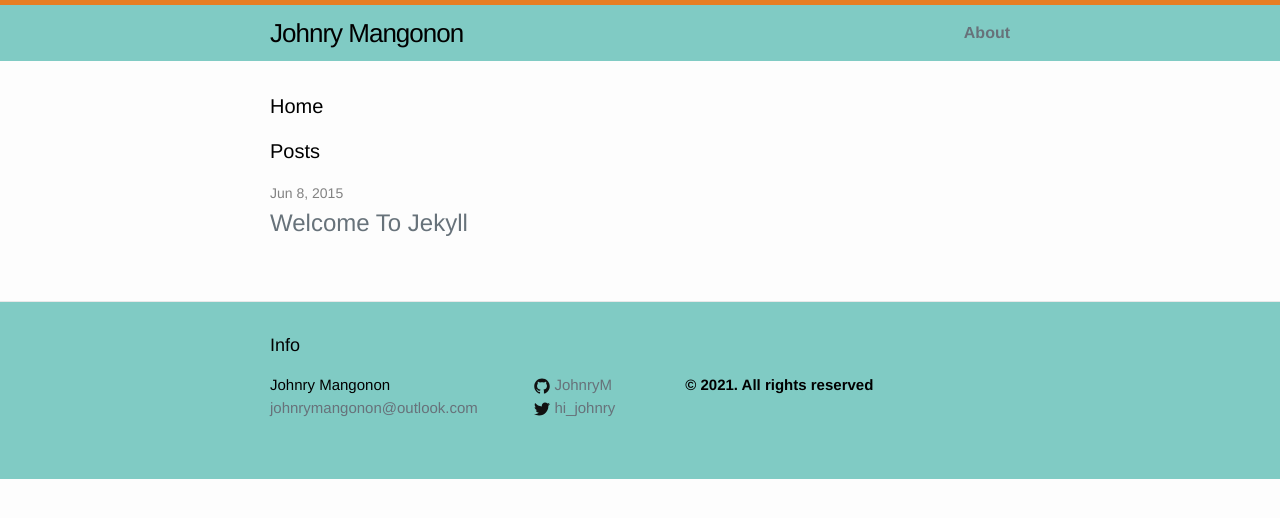
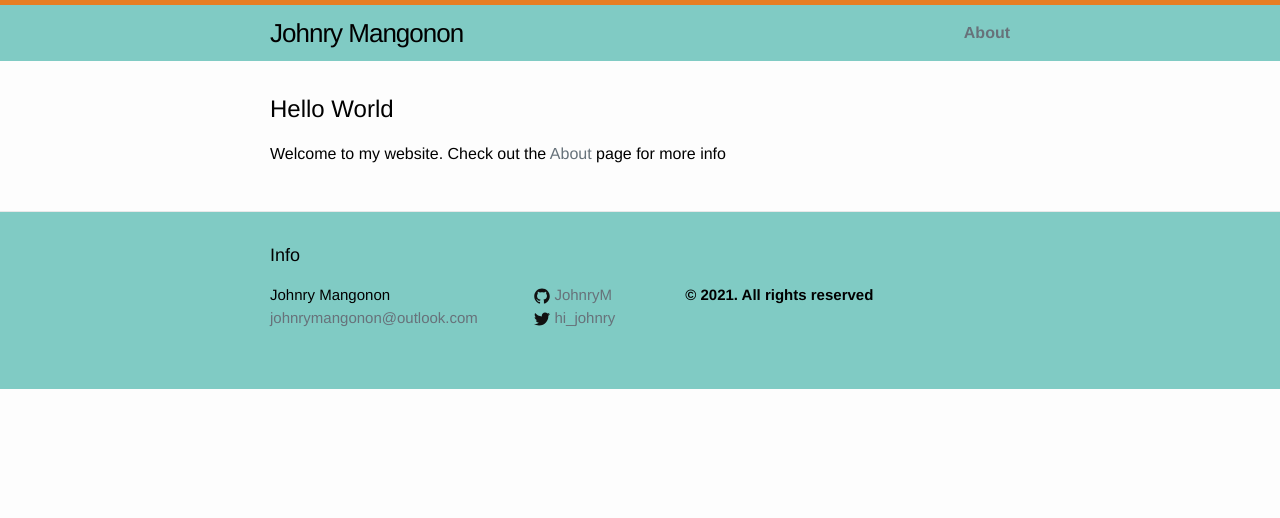
Before and after one commit to Skeenoes/Skeenoes.github.io, a Jekyll site: the page built from index.html, in a window 1280 px wide. Shown: the top 518 px of the page. Built offline with Jekyll 4.4.1, drawn with Linux system fonts in a browser that asks for light colours.

Commit message:
update index.httml

```diff
--- a/_sass/_base.scss
+++ b/_sass/_base.scss
@@ -80,10 +80,9 @@ li {
  * Headings
  */
 h1, h2, h3, h4, h5, h6 {
+    font-size: $large-font-size;
     font-weight: 300;
 }
-
-
 
 /**
  * Links
--- a/_sass/_layout.scss
+++ b/_sass/_layout.scss
@@ -172,7 +172,7 @@
 }
 
 .page-heading {
-    font-size: 20px;
+
 }
 
 .post-list {
--- a/css/main.scss
+++ b/css/main.scss
@@ -9,6 +9,7 @@
 $base-font-family: Helvetica, Arial, sans-serif;
 $base-font-size:   16px;
 $small-font-size:  $base-font-size * 0.875;
+$large-font-size: $base-font-size * 1.5;
 $base-line-height: 1.5;
 
 $spacing-unit:     30px;
--- a/index.html
+++ b/index.html
@@ -4,21 +4,9 @@ layout: default
 
 <div class="home">
 
-  <h1 class="page-heading">Home</h1>
+  <h1 class="page-heading">Hello World</h1>
 
-  <h1 class="page-heading">Posts</h1>
-
-  <ul class="post-list">
-    {% for post in site.posts %}
-      <li>
-        <span class="post-meta">{{ post.date | date: "%b %-d, %Y" }}</span>
-
-        <h2>
-          <a class="post-link" href="{{ post.url | prepend: site.baseurl }}">{{ post.title }}</a>
-        </h2>
-      </li>
-    {% endfor %}
-  </ul>
+ <p> Welcome to my website. Check out the <a href="/about"> About</a> page for more info </p>
 
 
 </div>
```
